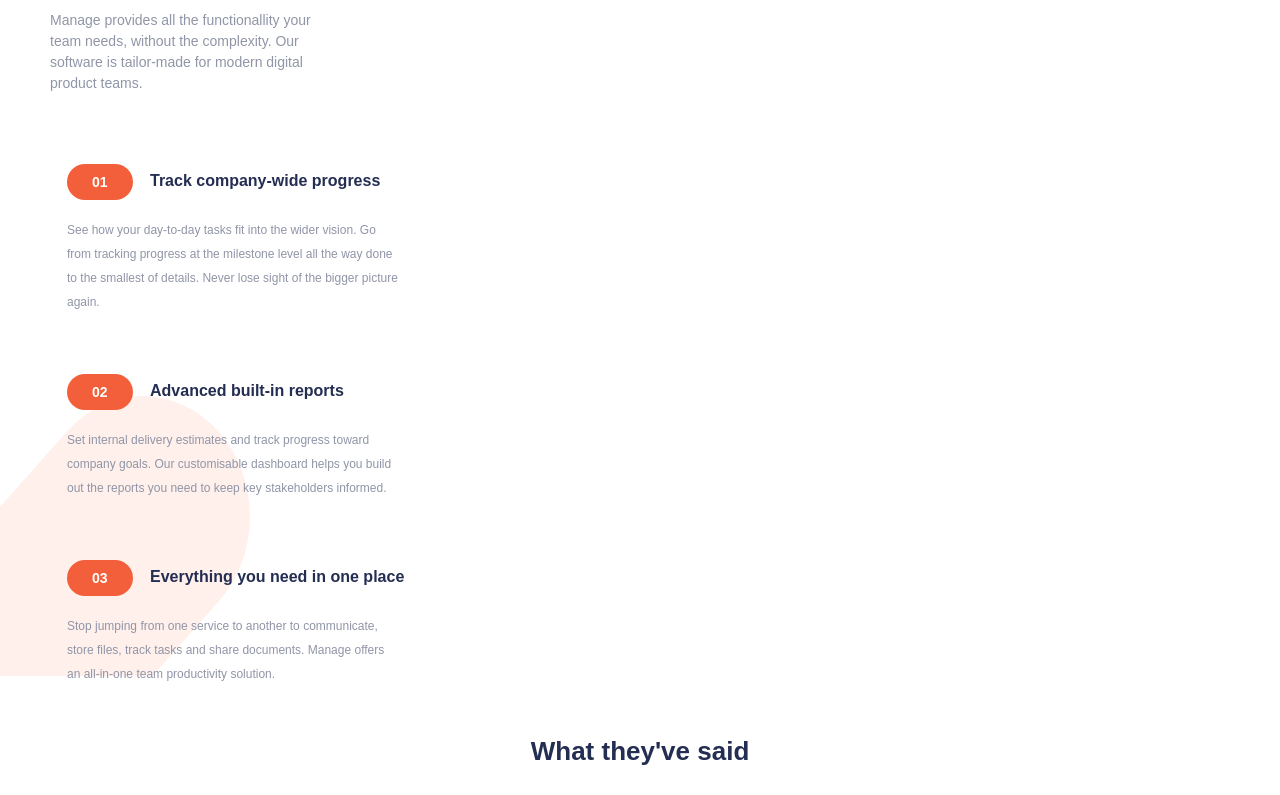
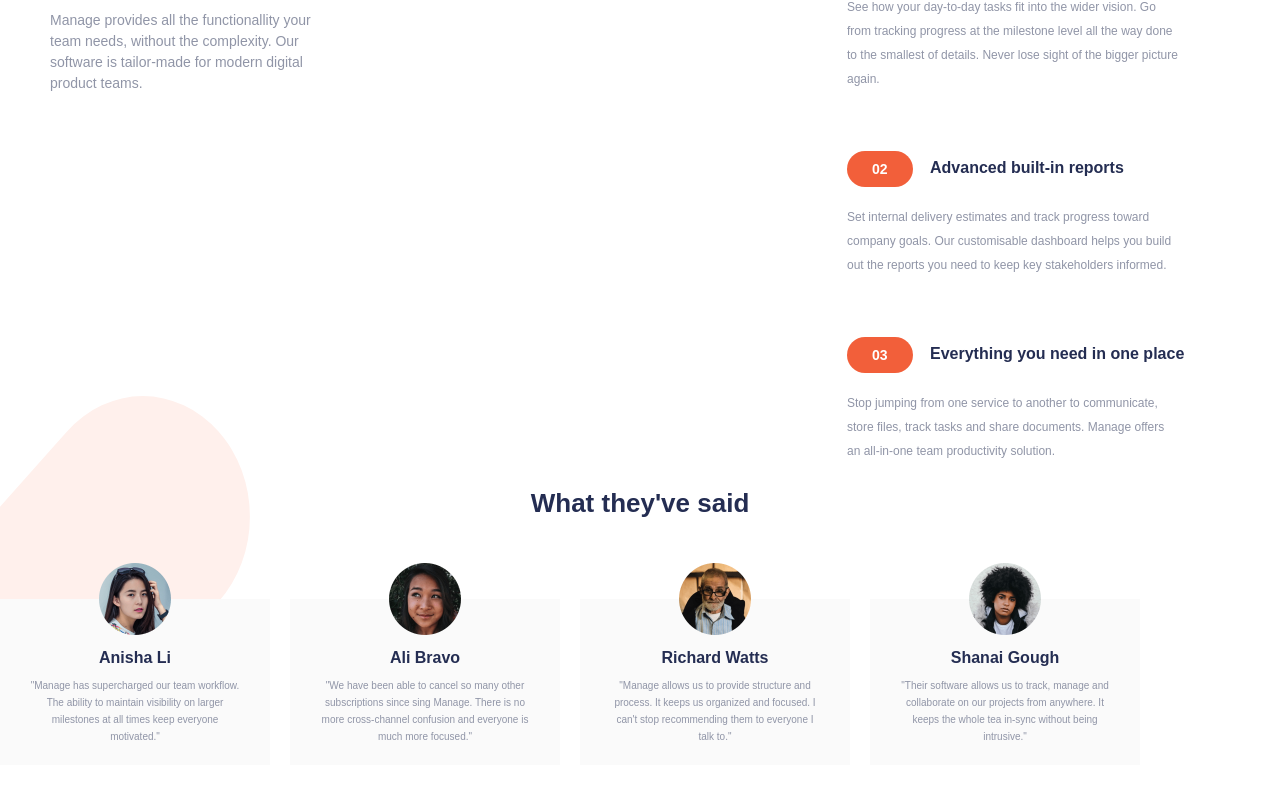
Before and after one commit to jrsalazarleon/manage-landing-page-master, a plain HTML site: page index.html in a window 1280 px wide. Shown: the part 574-1369 px from the top of the page. Drawn offline with Linux system fonts and the light colour scheme; a web font is replaced by a local one.

Commit message:
Fixed header & section

```diff
--- a/css/components/header/main-header.css
+++ b/css/components/header/main-header.css
@@ -26,6 +26,8 @@
   border-radius: 5px;
   padding: 40px 105px;
   box-shadow: rgba(0, 0, 0, .2) 0 200px 1000px;
+  width: 80%;
+  z-index: 1;
 }
 
 .menu li a {
@@ -101,7 +103,7 @@
   }
 
   .menu li a:hover {
-    transition: .4s;
+    transition: .2s;
     border-bottom: var(--bright-red) 1px solid;
     padding-bottom: 2.5px;
     color: var(--bright-red);
--- a/css/components/main/main-section.css
+++ b/css/components/main/main-section.css
@@ -20,10 +20,15 @@
 
 @media screen and (min-width: 768px) {
     .main-section {
-        flex-direction: row;
+        display: flex;
         justify-content: space-between;
         padding: 0 20px;
         position: relative;
+    }
+
+    .differents-list {
+        position: relative;
+        top: 25px;
     }
 
     .title-section {
```
